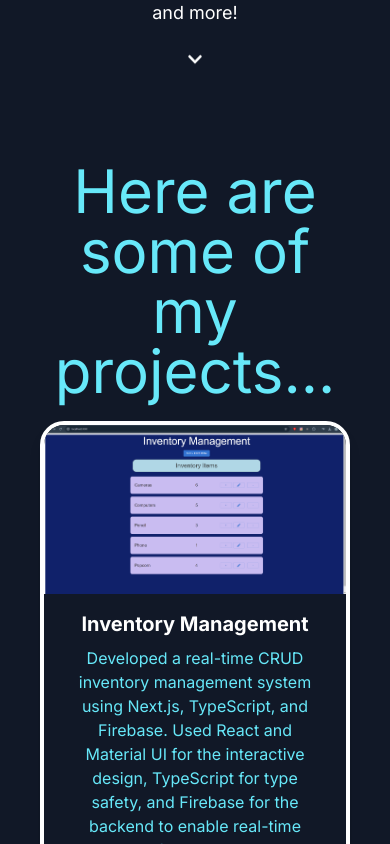
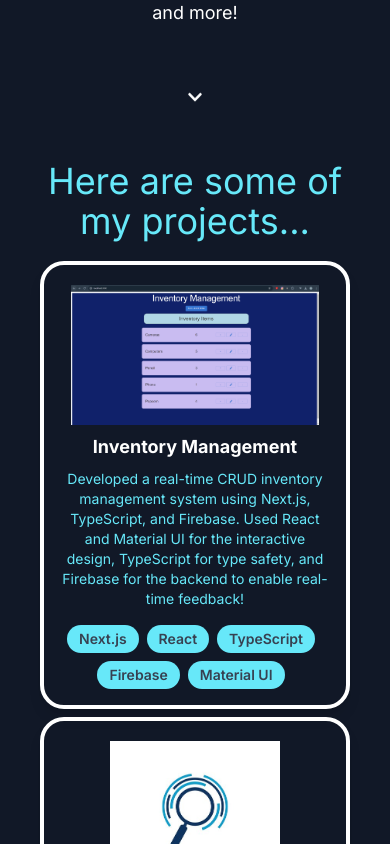
Before and after one commit to Ohm-Rajpal/portfolio, a Next.js app: page / in a window 390 px wide. Shown: the part 1156-2000 px from the top of the page. Built offline with nearby package versions, Linux system fonts and the light colour scheme.

Commit message:
Fixed the grid, still needs modification for phone screen size

```diff
--- a/app/MyComponents/Experience.jsx
+++ b/app/MyComponents/Experience.jsx
@@ -1,26 +1,31 @@
 import React from "react";
 
-export default function Experience({imgName, title, description, skills, githubLink}) {
+export default function Experience({justifyDir, imgName, title, description, skills, githubLink}) {
+
+
+
     return (
 
 
-    <div className="flex justify-center">
+
+    <div className={`flex ${justifyDir}`}>
+
         <a href={githubLink} target="_blank">
-            <div class="max-w-sm rounded-3xl overflow-hidden shadow-lg text-white border-white border-4 h-full">
+            <div className="max-w-sm rounded-3xl overflow-hidden shadow-lg text-white border-white hover:border-pink-300 border-4 h-full">
 
-                <div className="flex justify-center h-50">
+                <div className="flex justify-center h-40 pt-5">
                     <img src={imgName} alt="Ohm Rajpal"/>
                 </div>
 
-                <div class="px-6 py-4">
-                    <div class="font-bold text-xl mb-2 text-white">{title}</div>
-                    <p class="text-cyan-300 text-base">{description}</p>
+                <div class="px-4 py-2">
+                    <div class="font-bold text-lg mb-2 text-white">{title}</div>
+                    <p class="text-cyan-300 text-sm">{description}</p>
                 </div>
-                <div class="px-6 pt-4 pb-2">
+                <div class="px-4 pt-2 pb-2">
                     {/* Mapping logic to unpack array */}
                     {
                         skills.map((skill, index) => (
-                            <span key={index} class="inline-block bg-cyan-300 rounded-full px-3 py-1 text-sm font-semibold text-gray-700 mr-2 mb-2">{skill}</span>
+                            <span key={index} class="inline-block bg-cyan-300 rounded-full px-3 py-1 text-sm font-semibold text-gray-700 mr-2 mb-2 hover:animate-pulse">{skill}</span>
                         ))
                     }
                 </div>
--- a/app/MyComponents/HomePage.jsx
+++ b/app/MyComponents/HomePage.jsx
@@ -21,7 +21,6 @@ export default function FrontPage() {
           in full stack web development 💻, machine learning 🧠, aerospace technology 🚀, and more!
           </p>
         </div>
-        <ChevronDownAnimated />
 
       </div>
     )
--- a/app/MyComponents/MyNav.jsx
+++ b/app/MyComponents/MyNav.jsx
@@ -1,7 +1,7 @@
 import { React, forwardRef } from "react";
 import CustomButton from "./CustomButton";
 
-function MyNav() {
+export default function MyNav() {
 
     return (
     <nav className="plr-4 py-10 mb-12 flex justify-between">
@@ -34,5 +34,3 @@ function MyNav() {
     </nav>
     )
 }
-
-export default forwardRef(MyNav)
--- a/app/MyComponents/Projects.jsx
+++ b/app/MyComponents/Projects.jsx
@@ -1,17 +1,21 @@
-import React from "react";
+import { React, useState } from "react";
 import ChevronDownAnimated from "./ChevronDownAnimated";
 import Experience from "./Experience";
 
 export default function Projects() {
-    return (
+
+  return (
+
+
 
     <div className="text-center text-wrap p-10">
-        <h2 className="text-6xl mb-5 text-cyan-300">Here are some of my projects...</h2>
+        <h2 className="text-4xl mb-5 text-cyan-300">Here are some of my projects...</h2>
 
 
-        <div className="grid grid-cols-1 gap-4 sm:grid-cols-1 md:grid-cols-2 md:gap-8 mb-6">
+        <div className="grid grid-cols-1 gap-2 sm:grid-cols-1 md:grid-cols-2 md:gap-8 mb-6">
 
         <Experience
+        justifyDir={"justify-end"}
         imgName={"/img/inventory.png"}
         title={'Inventory Management'}
         description={"Developed a real-time CRUD inventory management system using Next.js, TypeScript, and Firebase. Used React and Material UI for the interactive design, TypeScript for type safety, and Firebase for the backend to enable real-time feedback!"}
@@ -21,14 +25,16 @@ export default function Projects() {
 
 
         <Experience
+        justifyDir={"justify-start"}
         imgName={"/img/magnifying.jpg"}
         title={'Reverse Semantle'}
-        description={"Fun NLP project that sucessfully reverse engineers semantle using gensim. Currently working on the front end now"}
-        skills={['Python', 'gensim', 'Next.js', 'TypeScript', 'React']}
+        description={"Fun NLP project that sucessfully reverse engineers semantle using gensim. Currently working on the front end now."}
+        skills={['Python', 'gensim', 'numpy', 'Next.js', 'TypeScript', 'React']}
         githubLink={'https://github.com/Ohm-Rajpal/Reverse-Semantle'}
         />
 
         <Experience
+        justifyDir={"justify-end"}
         imgName={"/img/bear.png"}
         title={'Personal Website'}
         description={"The website you are looking at right now!! :D"}
@@ -38,6 +44,7 @@ export default function Projects() {
 
 
         <Experience
+        justifyDir={"justify-start"}
         imgName={"/img/gan.png"}
         title={'Deep Oculos 1'}
         description={"Won 2nd prize at Berkeley's 5th Datathon! Recieved eye retinal data from C. Light Technologies Generated Synthetic Retinal Eye Motion Videos with Deep Convolutional GAN"}
@@ -47,9 +54,6 @@ export default function Projects() {
 
         </div>
 
-
-        <ChevronDownAnimated />
-
       </div>
     )
 }
--- a/app/page.jsx
+++ b/app/page.jsx
@@ -10,6 +10,7 @@ import { FaChevronDown } from "react-icons/fa";
 import HomePage from "./MyComponents/HomePage";
 import MyFooter from "./MyComponents/MyFooter";
 import AboutPage from "./MyComponents/Projects";
+import ChevronDownAnimated from "./MyComponents/ChevronDownAnimated";
 
 
 export default function Home() {
@@ -43,8 +44,10 @@ export default function Home() {
             <MyNav />
             {/* Home page */}
             <HomePage />
+            <ChevronDownAnimated />
             {/* About page */}
             <AboutPage />
+            <ChevronDownAnimated />
             {/* Footer */}
             <MyFooter />
 
```
